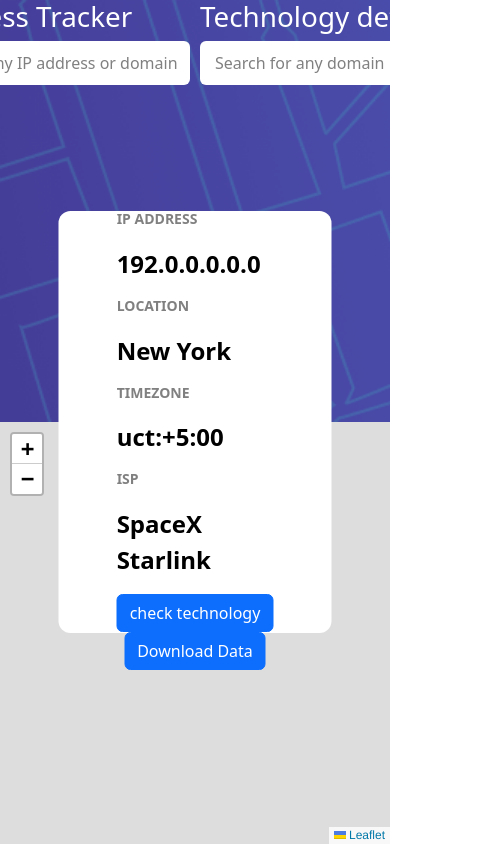
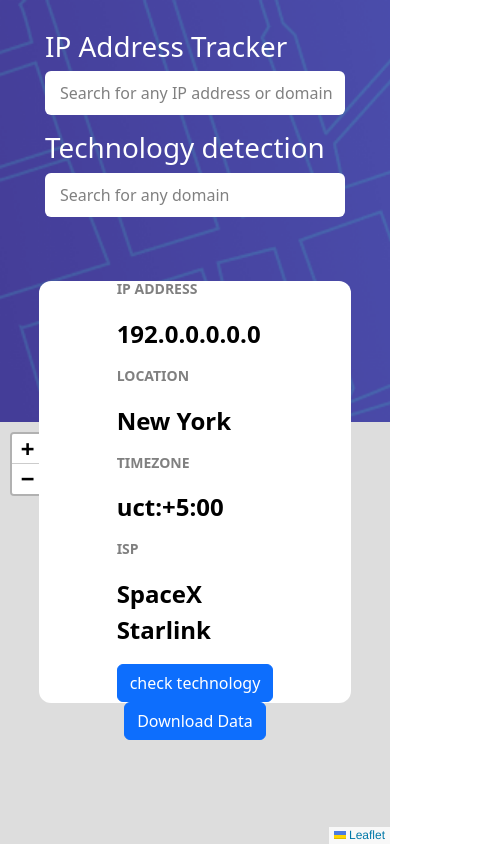
Before and after one commit to bilal-debug/ipTracker, a website: page src/index.html in a window 390 px wide. Shown: the whole page, 500 px wide, since content can reach past the window. Drawn offline with nearby package versions, Linux system fonts and the light colour scheme; no server answers.

Commit message:
responsiveness

```diff
--- a/src/index.css
+++ b/src/index.css
@@ -100,14 +100,20 @@
 }
 .left1-border {
 }
-@media screen and (max-width: 670px) {
+@media screen and (max-width: 1051px) {
   .white-blank {
     grid-template-columns: none;
     height: 50% !important;
-    width: 70%;
+    width: 80%;
+    margin-top: 70px;
   }
+
   .main {
     justify-content: start;
+  }
+  .main-inner {
+    margin-top: 30px;
+    display: block;
   }
   input {
     width: 300px !important;
```
Also changed, not shown: src/index.html (+0 -2 lines).
